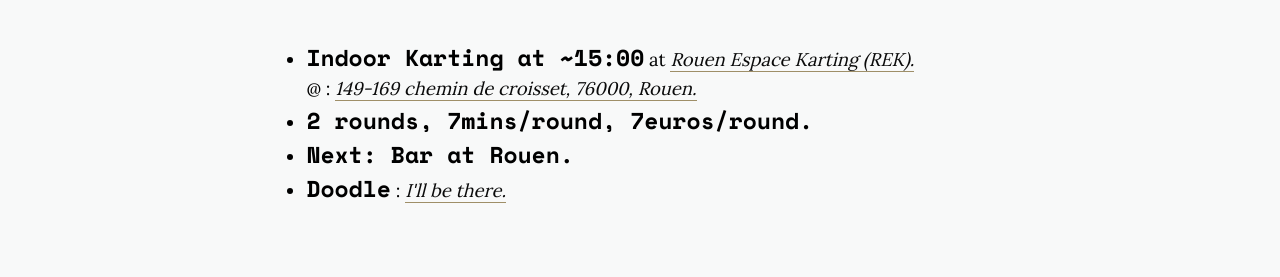
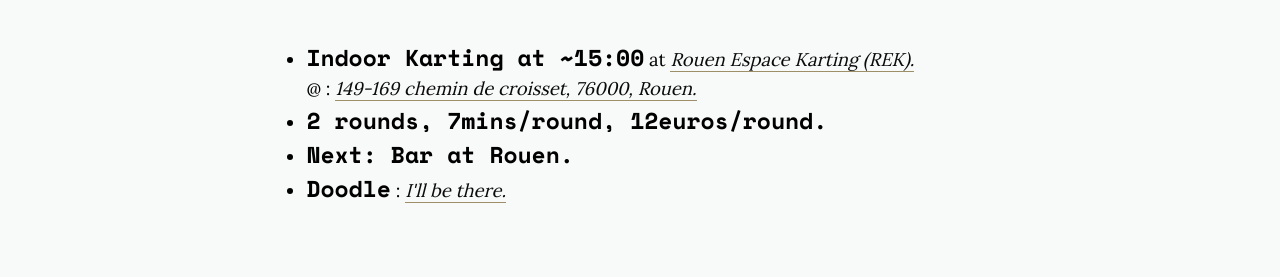
Before and after one commit to doctorants-actifs/doctorants-actifs.github.io, a Jekyll site: the page built from _posts/2017-12-09-karting-en.markdown, in a window 1280 px wide. Shown: the part 739-1016 px from the top of the page. Built offline with Jekyll 4.4.1, drawn with Linux system fonts in a browser that asks for light colours; nearby versions of some CDN libraries.

Commit message:
Update price.

```diff
--- a/_posts/2017-12-09-karting-en.markdown
+++ b/_posts/2017-12-09-karting-en.markdown
@@ -15,7 +15,7 @@ image-sm: "/images/indoorkarting.jpg"
   <br>
   @ : <a href="https://goo.gl/maps/udGGMusui212"><i>149-169 chemin de croisset, 76000, Rouen.</i></a></li>
 
-<li><h4 style="display: inline;">2 rounds, 7mins/round,  7euros/round.</h4>
+<li><h4 style="display: inline;">2 rounds, 7mins/round,  12euros/round.</h4>
 </li>
 <li><h4 style="display: inline;">Next: Bar at Rouen.</h4>
 </li>
```
